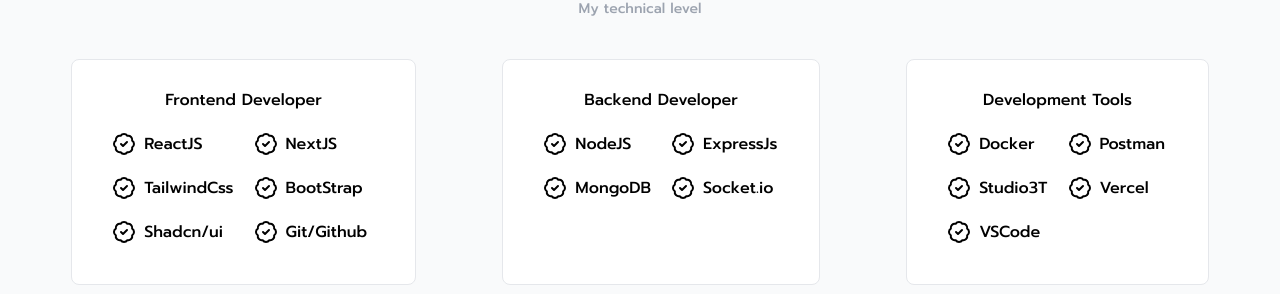
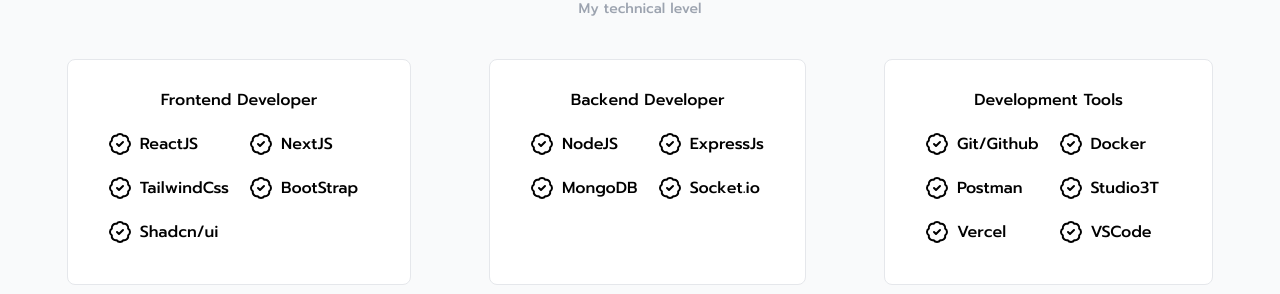
Before and after one commit to AbdellahEdaoudi/My-personal-Portfolio, a Next.js app: page / in a window 1280 px wide. Shown: the part 1051-1345 px from the top of the page. Built offline with nearby package versions, Linux system fonts and the light colour scheme.

Commit message:
Tools 1.1

```diff
--- a/app/Components/Skills.jsx
+++ b/app/Components/Skills.jsx
@@ -13,7 +13,6 @@
     { name: "TailwindCss", ds: "Intermediate" },
     { name: "BootStrap", ds: "Intermediate" },
     { name: "Shadcn/ui", ds: "Intermediate" },
-    { name: "Git/Github", ds: "Intermediate" },
   ];
 
   const BackEnd = [
@@ -23,6 +22,7 @@
     { name: "Socket.io", ds: "Intermediate" },
   ];
   const Tools = [
+    { name: "Git/Github", ds: "Intermediate" },
     { name: "Docker", ds: "Intermediate" },
     { name: "Postman", ds: "Intermediate" },
     { name: "Studio3T", ds: "Intermediate" },
```
